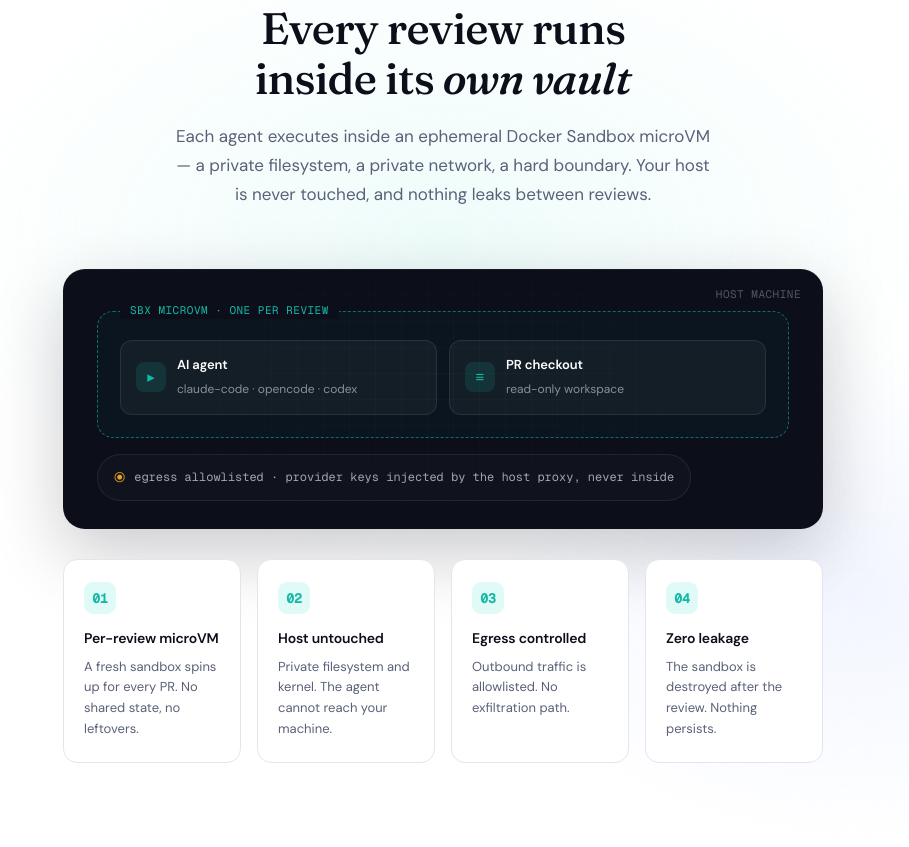
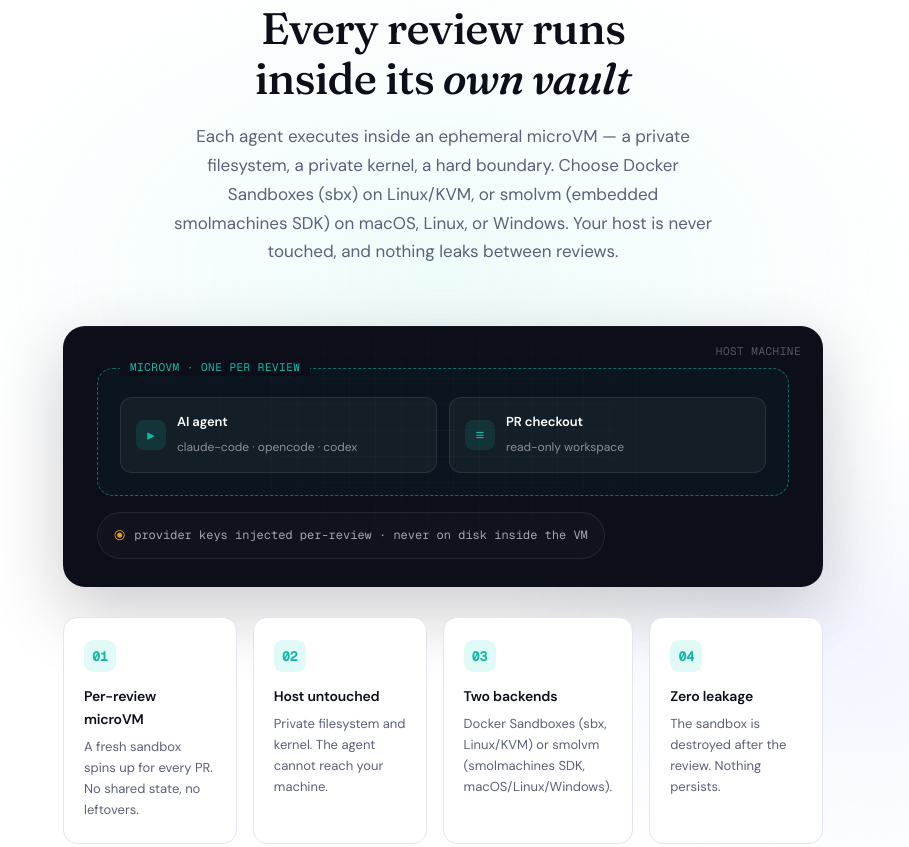
Before and after one commit to fabioesposito/superseded, a plain HTML site: page index.html in a window 1280 px wide. Shown: the part 3440-4287 px from the top of the page, without its empty margins (197-1106 px from the left). Drawn offline with nearby package versions, Linux system fonts and the light colour scheme.

Commit message:
docs: surface smolvm as a sandbox alternative in user docs + landing page
README: add SUPERSEDED_SANDBOX_KIND + smolvm image envs to the server env
table, a 'Sandbox backends' subsection comparing sbx (default, Linux/KVM,
host-proxy credentials) vs smolvm (alternative, macOS/Linux/Windows,
per-exec env credentials), and a Features bullet for sandbox isolation.
Clarify the opencode credential note to cover both sandbox backends.

index.html: 'Isolation by design' section now describes both backends
(neutral 'microVM' label, mentions sbx + smolvm in the sub-paragraph),
drops the sbx-specific 'egress allowlisted' claim that doesn't hold for
smolvm's open-net default, and replaces the 'Egress controlled' iso-point
with a 'Two backends' point.

```diff
--- a/index.html
+++ b/index.html
@@ -801,12 +801,12 @@
         <div class="container">
             <div class="section-label reveal">Isolation by design</div>
             <h2 class="reveal">Every review runs<br>inside its <em>own vault</em></h2>
-            <p class="section-sub reveal">Each agent executes inside an ephemeral Docker Sandbox microVM &mdash; a private filesystem, a private network, a hard boundary. Your host is never touched, and nothing leaks between reviews.</p>
+            <p class="section-sub reveal">Each agent executes inside an ephemeral microVM &mdash; a private filesystem, a private kernel, a hard boundary. Choose Docker Sandboxes (sbx) on Linux/KVM, or smolvm (embedded smolmachines SDK) on macOS, Linux, or Windows. Your host is never touched, and nothing leaks between reviews.</p>
 
             <div class="vault reveal">
                 <span class="vault-host">host machine</span>
                 <div class="vault-vm">
-                    <span class="vault-vm-label">sbx microVM &middot; one per review</span>
+                    <span class="vault-vm-label">microVM &middot; one per review</span>
                     <div class="vault-row">
                         <div class="vault-chip">
                             <span class="glyph">&#x25b8;</span>
@@ -820,14 +820,14 @@
                 </div>
                 <div class="vault-egress">
                     <span class="lock">&#x29bf;</span>
-                    egress allowlisted &middot; provider keys injected by the host proxy, never inside
+                    provider keys injected per-review &middot; never on disk inside the VM
                 </div>
             </div>
 
             <div class="iso-points reveal">
                 <div class="iso-point"><div class="num">01</div><h3>Per-review microVM</h3><p>A fresh sandbox spins up for every PR. No shared state, no leftovers.</p></div>
                 <div class="iso-point"><div class="num">02</div><h3>Host untouched</h3><p>Private filesystem and kernel. The agent cannot reach your machine.</p></div>
-                <div class="iso-point"><div class="num">03</div><h3>Egress controlled</h3><p>Outbound traffic is allowlisted. No exfiltration path.</p></div>
+                <div class="iso-point"><div class="num">03</div><h3>Two backends</h3><p>Docker Sandboxes (sbx, Linux/KVM) or smolvm (smolmachines SDK, macOS/Linux/Windows).</p></div>
                 <div class="iso-point"><div class="num">04</div><h3>Zero leakage</h3><p>The sandbox is destroyed after the review. Nothing persists.</p></div>
             </div>
         </div>
```
Also changed, not shown: README.md.
